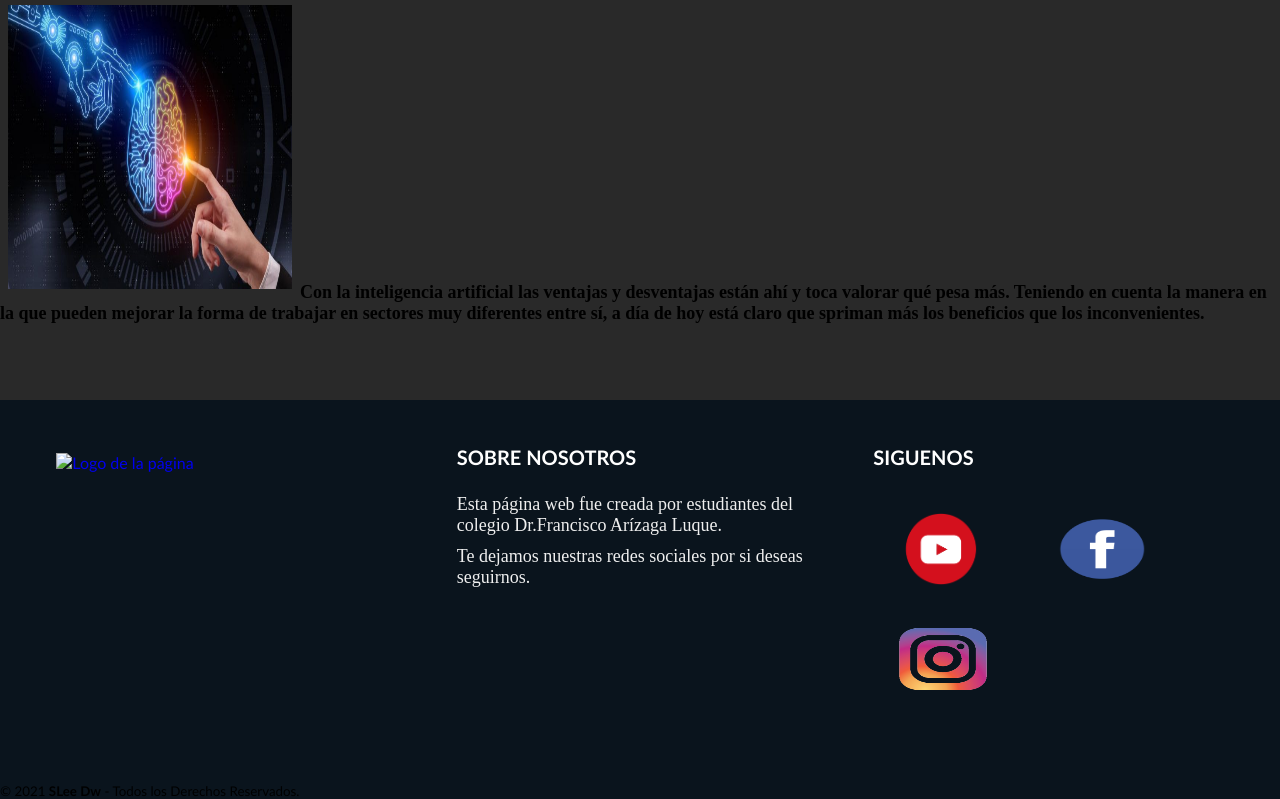
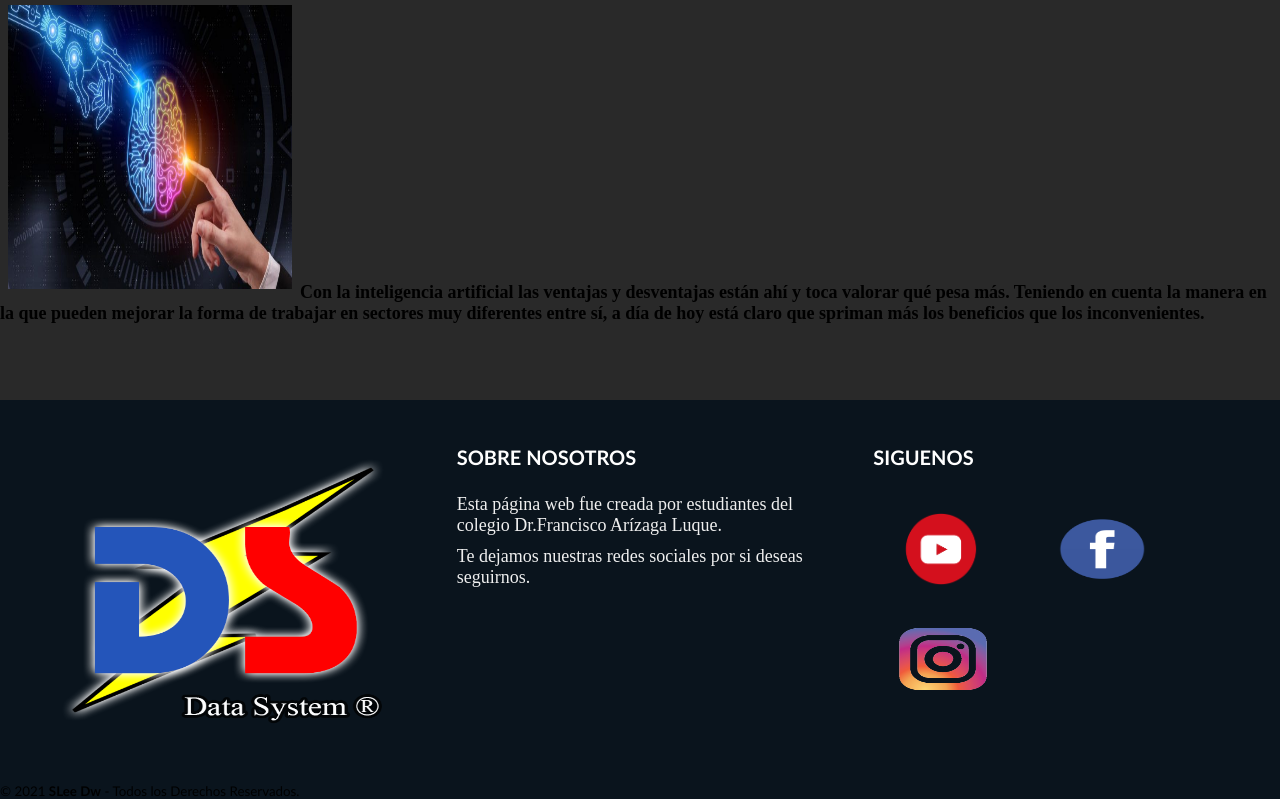
Before and after one commit to InformaticaArizagina/proyecto-web, a plain HTML site: page index.html in a window 1280 px wide. Shown: the part 997-1796 px from the top of the page. Drawn offline with Linux system fonts and the light colour scheme; files that its build step writes are made by us from their sources.

Commit message:
Update index.html

```diff
--- a/index.html
+++ b/index.html
@@ -241,7 +241,7 @@ nav ul li a:hover::before {
             <div class="box">
                 <figure>
                     <a href="#">
-                        <img src="DS.png" alt="Logo de la página">
+                        <img src="imagenes/DS.png" alt="Logo de la página">
                     </a>
                 </figure>
             </div>
```
